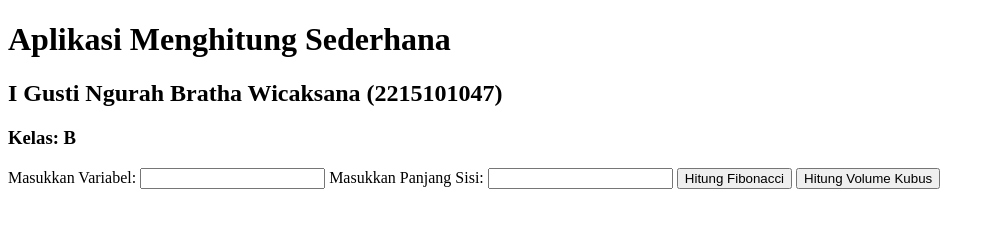
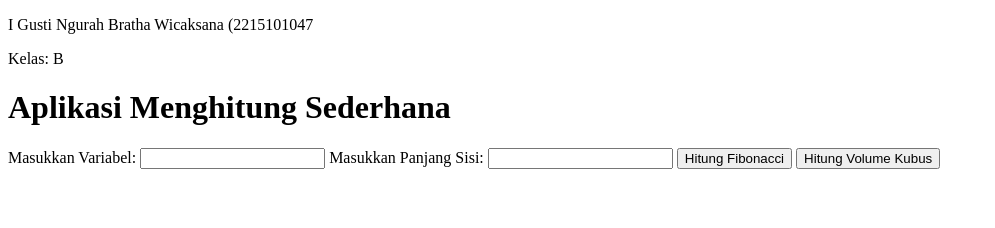
Before and after one commit to BrathaWicaksana047/BrathaWicaksana047.github.io, a plain HTML site: page index.html in a window 1280 px wide. Shown: the whole page, without its empty margins (0-995 px from the left). Drawn offline with Linux system fonts and the light colour scheme.

Commit message:
Update index.html

```diff
--- a/index.html
+++ b/index.html
@@ -7,9 +7,11 @@
 
 </head>
 <body>
+    <header>
+        <p>I Gusti Ngurah Bratha Wicaksana (2215101047</p>
+        <p>Kelas: B</p>
+    </header>
     <h1>Aplikasi Menghitung Sederhana</h1>
-    <h2>I Gusti Ngurah Bratha Wicaksana (2215101047)</h2>
-    <h3>Kelas: B</h3>
     <label for="inputVariable">Masukkan Variabel:</label>
     <input type="number" id="inputVariable">
     <label for="inputSisi">Masukkan Panjang Sisi:</label>
```
